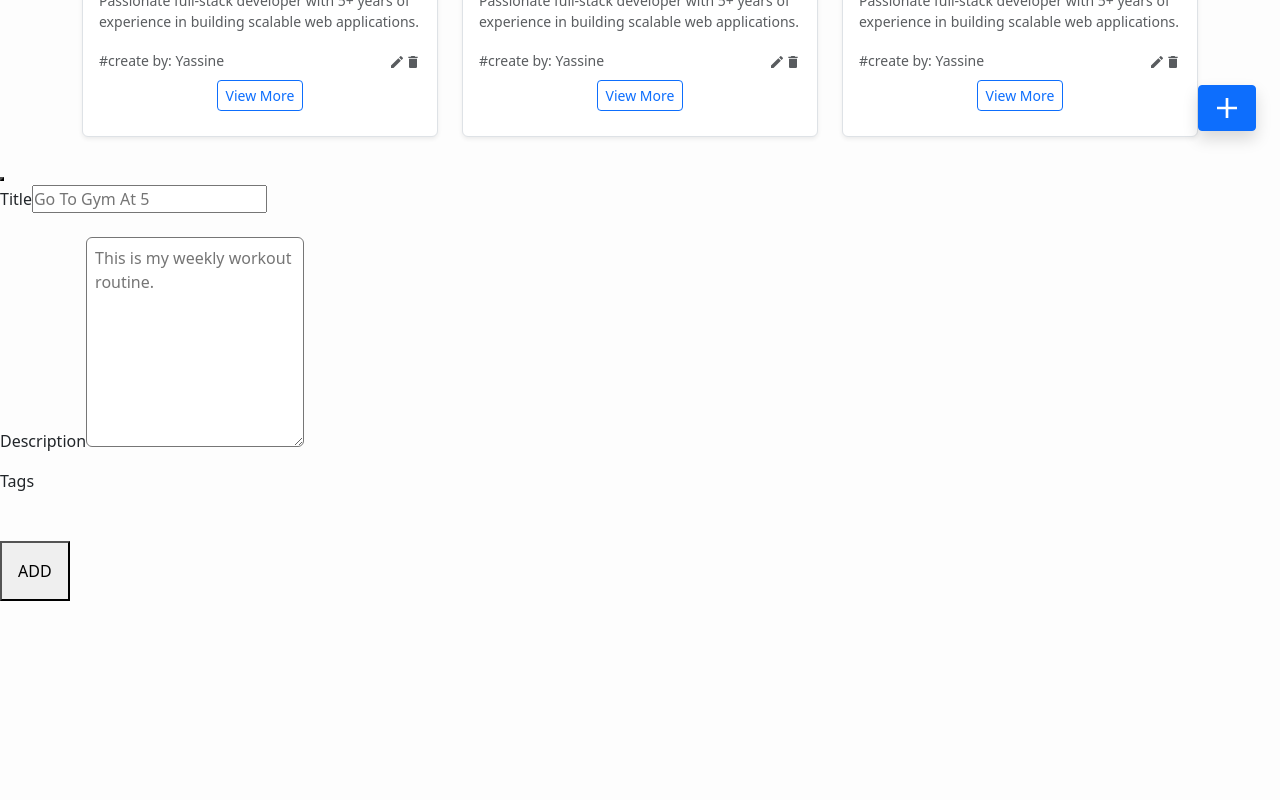
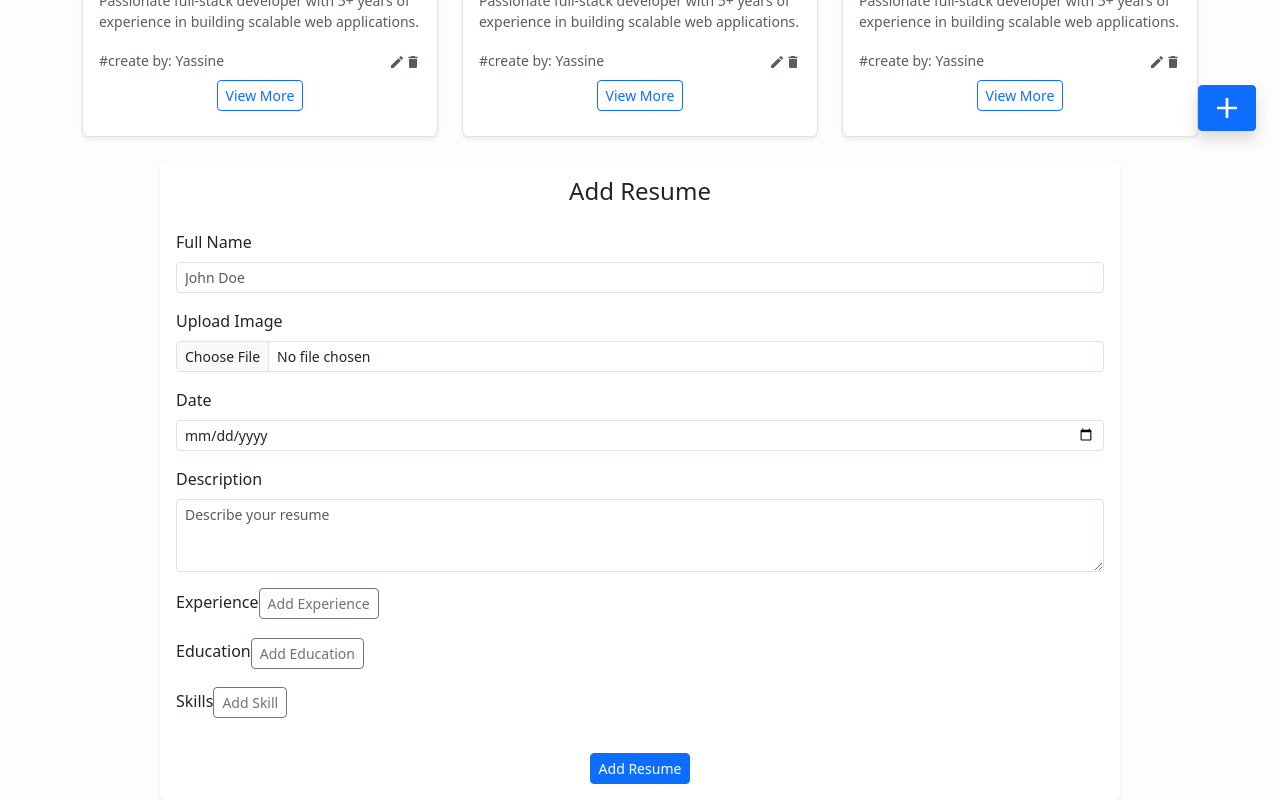
Before and after one commit to 0uali-Yassine/Front-ResumeHub, a React (Vite) app: page /dashboard in a window 1280 px wide. Shown: the part 645-1445 px from the top of the page. Before the commit the page ends 1246 px from the top, so only its background shows below. Built offline with nearby package versions, Linux system fonts and the light colour scheme.

Commit message:
create addEditeResume & design

```diff
--- a/src/pages/Home/AddEditResume.jsx
+++ b/src/pages/Home/AddEditResume.jsx
@@ -1,40 +1,193 @@
-import React from 'react'
-const AddEditResume = () => {
+import React, { useState } from 'react';
 
+const AddEditResume = ({ }) => {
+  const [name, setName] = useState('');
+  const [img, setImg] = useState('');
+  const [date, setDate] = useState('');
+  const [description, setDescription] = useState('');
+  const [experience, setExperience] = useState([]);
+  const [education, setEducation] = useState([]);
+  const [skills, setSkills] = useState([]);
+
+  // Handle adding/editing experience, education, and skills
+  const handleExperienceChange = (index, value) => {
+    const updatedExperience = [...experience];
+    updatedExperience[index] = value;
+    setExperience(updatedExperience);
+  };
+
+  const handleEducationChange = (index, value) => {
+    const updatedEducation = [...education];
+    updatedEducation[index] = value;
+    setEducation(updatedEducation);
+  };
+
+  const handleSkillsChange = (index, value) => {
+    const updatedSkills = [...skills];
+    updatedSkills[index] = value;
+    setSkills(updatedSkills);
+  };
+
+  const addItem = (arraySetter, value) => {
+    arraySetter(prevArray => [...prevArray, value]);
+  };
+
+  // Handle file input for image
+  const handleImageChange = (e) => {
+    const file = e.target.files[0];
+    if (file) {
+      setImg(URL.createObjectURL(file));
+    }
+  };
 
   return (
-    <div className="relative">
-      <button className="w-10 h-10 rounded-full flex items-center justify-center absolute -top-3 -right-3 hover:bg-slate-50">
-      </button>
-      <div className="flex flex-col gap-2">
-        <label className="input-label">Title</label>
+    <div className="position-relative p-3 rounded shadow-sm bg-white w-75 mx-auto">
+      <h4 className="text-center mb-4">{'Add Resume'}</h4>
+
+      <div className="d-flex flex-column gap-2">
+        {/* Name */}
+        <div className="mb-2">
+          <label className="form-label">Full Name</label>
           <input
             type="text"
-          className="text-2xl text-slate-950 outline-none"
-          placeholder="Go To Gym At 5"
-          value=""
+            className="form-control form-control-sm"
+            placeholder="John Doe"
+            value={name}
+            onChange={(e) => setName(e.target.value)}
           />
         </div>
-      <div className="flex flex-col gap-2 mt-4">
-        <label className="input-label">Description</label>
+
+        {/* Image */}
+        <div className="mb-2">
+          <label className="form-label">Upload Image</label>
+          <input
+            type="file"
+            className="form-control form-control-sm"
+            accept="image/*"
+            onChange={handleImageChange}
+          />
+          {img && <img src={img} alt="Profile" className="mt-2 rounded-circle" style={{ width: '80px', height: '80px', objectFit: 'cover' }} />}
+        </div>
+
+        {/* Date */}
+        <div className="mb-2">
+          <label className="form-label">Date</label>
+          <input
+            type="date"
+            className="form-control form-control-sm"
+            value={date}
+            onChange={(e) => setDate(e.target.value)}
+          />
+
+        </div>
+
+        {/* Description */}
+        <div className="mb-2">
+          <label className="form-label">Description</label>
           <textarea
-          type="text"
-          className=" text-sm text-slate-950 outline-none bg-slate-50 p-2 rounded"
-          placeholder="This is my weekly workout routine."
-          rows={8}
-          value=""
+            className="form-control form-control-sm"
+            rows={3}
+            placeholder="Describe your resume"
+            value={description}
+            onChange={(e) => setDescription(e.target.value)}
           />
         </div>
-      <div className="mt-3">
-        <label className="input-label">Tags</label>
+
+        {/* Experience */}
+        <div className="mb-2">
+          <label className="form-label">Experience</label>
+          {experience.map((exp, index) => (
+            <div key={index} className="d-flex justify-content-between mb-2">
+              <input
+                type="text"
+                className="form-control form-control-sm"
+                placeholder="Experience"
+                value={exp}
+                onChange={(e) => handleExperienceChange(index, e.target.value)}
+              />
+              <button
+                className="btn btn-sm btn-outline-danger ms-2"
+                onClick={() => setExperience(experience.filter((_, i) => i !== index))}
+              >
+                X
+              </button>
+            </div>
+          ))}
+          <button
+            className="btn btn-sm btn-outline-secondary"
+            onClick={() => addItem(setExperience, '')}
+          >
+            Add Experience
+          </button>
         </div>
 
-
-      <button className="btn-primary font-medium mt-5 p-3">
-        {"test" === 'edit' ? 'UPDATE' : 'ADD'}
+        {/* Education */}
+        <div className="mb-2">
+          <label className="form-label">Education</label>
+          {education.map((edu, index) => (
+            <div key={index} className="d-flex justify-content-between mb-2">
+              <input
+                type="text"
+                className="form-control form-control-sm"
+                placeholder="Education"
+                value={edu}
+                onChange={(e) => handleEducationChange(index, e.target.value)}
+              />
+              <button
+                className="btn btn-sm btn-outline-danger ms-2"
+                onClick={() => setEducation(education.filter((_, i) => i !== index))}
+              >
+                X
               </button>
             </div>
-  )
-}
+          ))}
+          <button
+            className="btn btn-sm btn-outline-secondary"
+            onClick={() => addItem(setEducation, '')}
+          >
+            Add Education
+          </button>
+        </div>
 
-export default AddEditResume
+        {/* Skills */}
+        <div className="mb-2">
+          <label className="form-label">Skills</label>
+          {skills.map((skill, index) => (
+            <div key={index} className="d-flex justify-content-between mb-2">
+              <input
+                type="text"
+                className="form-control form-control-sm"
+                placeholder="Skill"
+                value={skill}
+                onChange={(e) => handleSkillsChange(index, e.target.value)}
+              />
+              <button
+                className="btn btn-sm btn-outline-danger ms-2"
+                onClick={() => setSkills(skills.filter((_, i) => i !== index))}
+              >
+                X
+              </button>
+            </div>
+          ))}
+          <button
+            className="btn btn-sm btn-outline-secondary"
+            onClick={() => addItem(setSkills, '')}
+          >
+            Add Skill
+          </button>
+        </div>
+
+        {/* Submit Button */}
+        <div className="text-center mt-3">
+          <button
+            className="btn btn-primary btn-sm"
+          >
+            Add Resume
+          </button>
+        </div>
+      </div>
+    </div>
+  );
+};
+
+export default AddEditResume;
```
Lines whose indentation alone changed are shown as unchanged.
